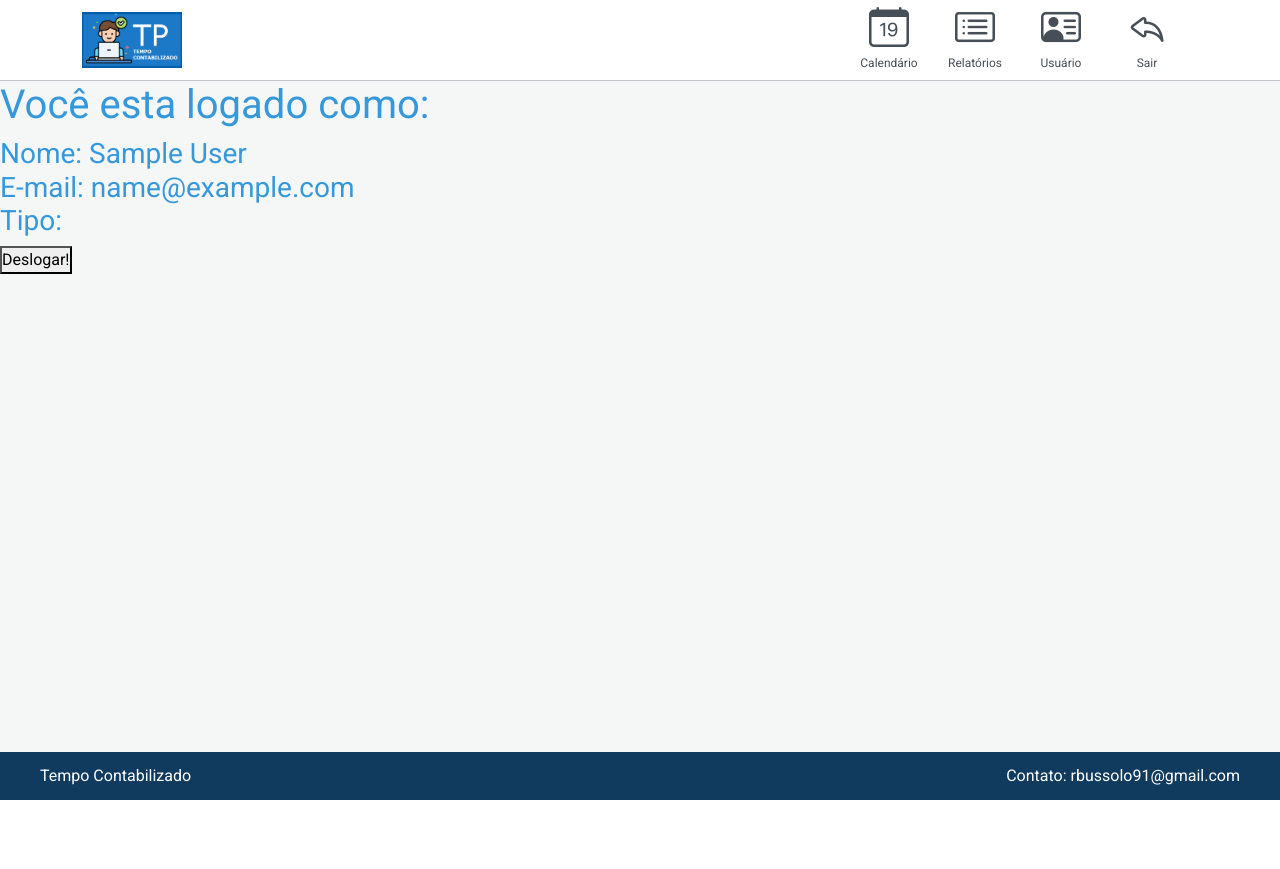
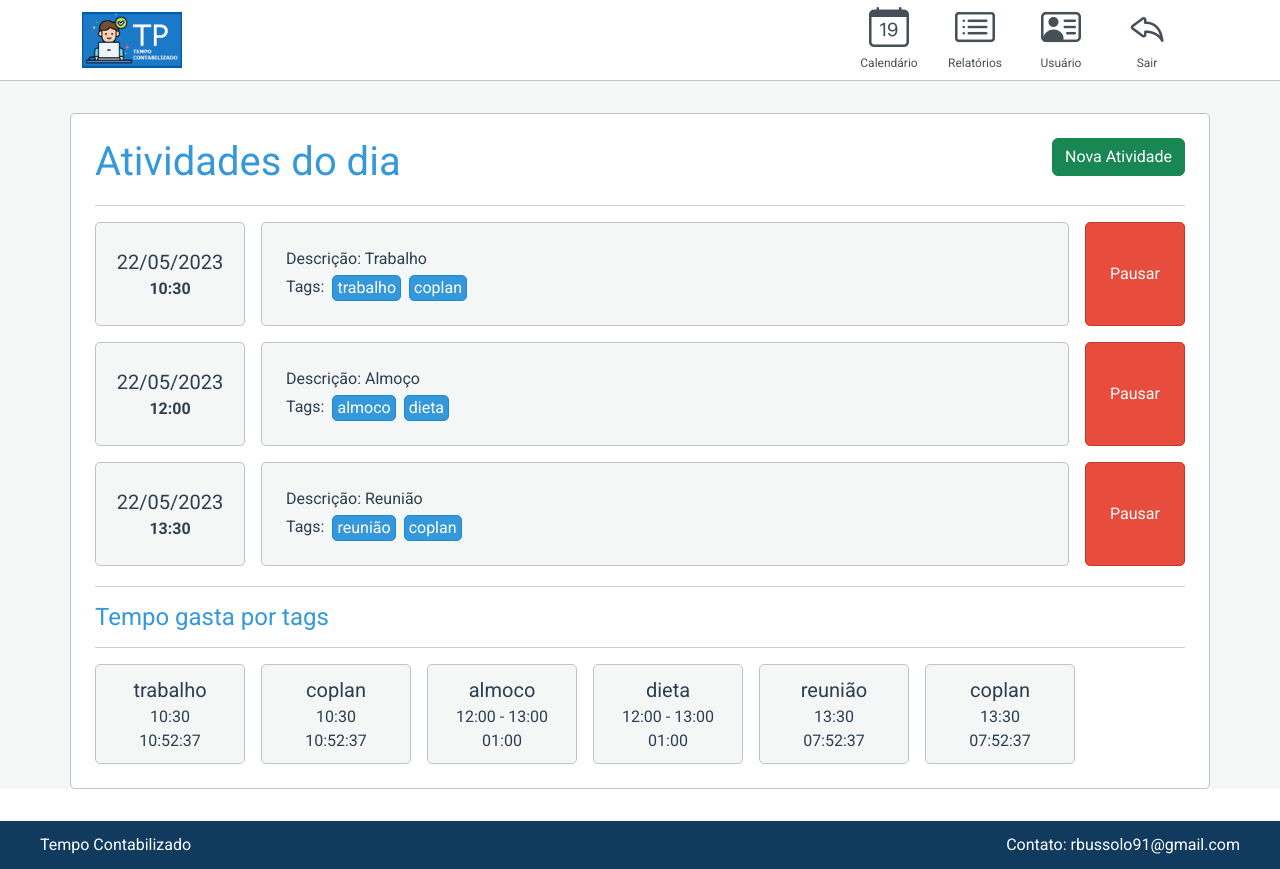
Before and after one commit to rbussolo/tempo-contabilizado-front-end, a React (Create React App) app: page /home in a window 1280 px wide. Before the commit the page ends 800 px from the top, so only its background shows below. Built offline with nearby package versions, Linux system fonts and the light colour scheme; sample sign-in values are in the browser's storage.

Commit message:
Imaginando como deve ser apresentado os dados no front.

```diff
--- a/src/components/Header/index.tsx
+++ b/src/components/Header/index.tsx
@@ -20,7 +20,12 @@ function NavItem({ icon, description }: NavItemProps) {
 }
 
 function Header() {
-  const user = useAuth().getCurrentUser()?.user;
+  const auth = useAuth();
+  const user = auth.getCurrentUser()?.user;
+
+  function handleLogout() {
+    auth.logout();
+  }
 
   return (
     <Navbar expand="lg">
@@ -49,7 +54,7 @@ function Header() {
                   </NavbarBrand>
                 ) : null }
 
-                <NavbarBrand href="/logout">
+                <NavbarBrand href="#" onClick={handleLogout}>
                   <NavItem icon="bi bi-reply" description="Sair" />
                 </NavbarBrand>
               </Nav>
--- a/src/pages/LoggedIn/Home/index.tsx
+++ b/src/pages/LoggedIn/Home/index.tsx
@@ -1,25 +1,186 @@
-import { useAuth } from "../../../contexts/AuthProvider/useAuth";
+import { useNavigate } from "react-router-dom";
+import { TitlePage } from "../../../components/TitlePage";
+import { ContainerForm } from "../../../global.styles";
+import { ContainerActive, ContainerTags } from "./styles";
+import React, { useEffect, useState } from "react";
+
+interface IActive {
+  id: number;
+  description: string;
+  tags: string[];
+  date: Date;
+  stats: string;
+  startTime: string;
+  stopTime?: string;
+}
+
+interface ITag {
+  name: string;
+  startTime: string;
+  stopTime?: string;
+}
+
+function Tag({ name, startTime, stopTime }: ITag){
+  const description = startTime + (stopTime ? " - " + stopTime : "");
+  const [spendTime, setSpendTime] = useState<string>("");
+
+  function timeDifference(startTime: string, stopTime?: string) {
+    if (stopTime) {
+      const minuteStart = hoursToMinutes(startTime);
+      const minuteStop = hoursToMinutes(stopTime);
+      const minuteDifference = minuteStop - minuteStart;
+
+      return minuteToHours(minuteDifference);
+    }
+
+    const date = new Date();
+    const secondStart = hoursToMinutes(startTime) * 60;
+    const secondStop = (date.getHours() * 60 + date.getMinutes()) * 60 + date.getSeconds();
+    const secondDifference = secondStop - secondStart;
+
+    return secondsToHours(secondDifference);
+  }
+
+  function hoursToMinutes(timeString: string): number {
+    if (!timeString) {
+      return 0;
+    }
+
+    const times = timeString.split(":");
+    return parseInt(times[0]) * 60 + parseInt(times[1]);
+  }
+
+  function minuteToHours(time: number): string {
+    const hours = Math.floor(time / 60);
+    const minutes = time - (hours * 60);
+
+    return hours.toString().padStart(2, '0') + ":" + minutes.toString().padStart(2, '0');
+  }
+
+  function secondsToHours(time: number): string {
+    const hours = Math.floor(time / 3600);
+    const minutes = Math.floor((time - (hours * 3600)) / 60);
+    const seconds = time - hours * 3600 - minutes * 60;
+
+    return hours.toString().padStart(2, '0') + ":" + minutes.toString().padStart(2, '0') + ":" + seconds.toString().padStart(2, '0');
+  }
+
+  useEffect(() => {
+    setSpendTime(timeDifference(startTime, stopTime));
+
+    if (!stopTime) {
+      setInterval(function() {
+        setSpendTime(timeDifference(startTime, stopTime));
+      }, 1000);
+    }
+  }, []);
+
+  return (
+    <div className="tag-container" key={"tag_" + name}>
+      <span className="tag-name">{ name }</span>
+      <span className="tag-time">{ description }</span>
+      <span className="tag-total">{ spendTime }</span>
+    </div>
+  )
+}
 
 function Home() {
-  const auth = useAuth();
-  const user = auth.getCurrentUser()?.user;
-
-  function handleLogout() {
-    auth.logout();
-  }
+  const navigate = useNavigate();
+  const activities: IActive[] = [{
+    id: 1,
+    description: "Trabalho",
+    tags: ["trabalho", "coplan"],
+    date: new Date(),
+    stats: 'active',
+    startTime: '10:30'
+  },
+  {
+    id: 2,
+    description: "Almoço",
+    tags: ["almoco", "dieta"],
+    date: new Date(),
+    stats: 'finished',
+    startTime: '12:00',
+    stopTime: '13:00'
+  },
+  {
+    id: 3,
+    description: "Reunião",
+    tags: ["reunião", "coplan"],
+    date: new Date(),
+    stats: 'active',
+    startTime: '13:30'
+  }];
 
   return (
-    <>
-      <h1>
-        Você esta logado como:
-      </h1>
-      <h3>
-        Nome: {user?.name} <br />
-        E-mail: {user?.email} <br />
-        Tipo: {user?.type} <br />
-      </h3>
-      <button onClick={handleLogout}>Deslogar!</button>
-    </>
+    <ContainerForm className="container">
+      <TitlePage title="Atividades do dia" action={{ description: "Nova Atividade", onClick: () => { navigate("/active/create") } }} />
+
+      <hr />
+
+      { activities.length ? (
+        <>
+          { activities.map((active, index) => {
+            return (
+              <React.Fragment key={active.id}>
+                <ContainerActive>
+                  <div className="active-header">
+                    <div className="active-header-date">
+                      { active.date.toLocaleDateString("pt-BR") }
+                    </div>
+                    <div className="active-header-time">
+                      { active.startTime }
+                    </div>
+                  </div>
+                  <div className="active-body">
+                    <div className="active-body-description">
+                      <span>Descrição: </span>{ active.description }
+                    </div>
+                    <div className="active-body-tags">
+                      <span>Tags: </span>
+                      { active.tags.map((tag, index) => {
+                        return (
+                          <div className="active-body-tag" key={"tag_" + index}>
+                            { tag }
+                          </div>
+                        )
+                      })}
+                    </div>
+                  </div>
+                  <div className="active-action">
+                    <span>Pausar</span>
+                  </div>
+                </ContainerActive>
+              </React.Fragment>
+            );
+          }) }
+
+          <hr style={{marginTop: "20px"}}/>
+
+          <div>
+            <h4>Tempo gasta por tags</h4>
+
+            <hr style={{ marginTop: "15px" }} />
+
+            <ContainerTags>
+              { activities.map((active, index) => {
+                const tags = active.tags.map((tag, index) => {
+                  return (
+                    <Tag key={"key_" + tag} name={tag} startTime={active.startTime} stopTime={active.stopTime} />
+                  )
+                })
+
+                return tags;
+              }) }
+            </ContainerTags>
+          </div>
+        </>
+      ) : (
+        <>
+          <h5>Ainda não tem nenhuma atividade cadastrada hoje.</h5>
+        </>
+      ) }
+    </ContainerForm>
   )
 }
 
--- /dev/null
+++ b/src/pages/LoggedIn/Home/styles.ts
@@ -0,0 +1,111 @@
+import styled from "styled-components";
+
+export const ContainerActive = styled.div`
+  display: flex;
+  gap: 1rem;
+
+  div.active-header {
+    width: 150px;
+
+    display: flex;
+    flex-direction: column;
+    justify-content: center;
+
+    padding: 1.5rem 0.75rem;
+    background-color: #f5f6f6;
+
+    border: 1px solid var(--border-color);
+    border-radius: var(--border-radius);
+
+    > div {
+      text-align: center;
+    }
+
+    .active-header-date {
+      font-size: 1.25rem;
+    }
+
+    .active-header-time {
+      font-weight: bold;
+    }
+  }
+
+  div.active-body {
+    flex-grow: 1;
+
+    padding: 1.5rem;
+    background-color: #f5f6f6;
+
+    border: 1px solid var(--border-color);
+    border-radius: var(--border-radius);
+
+    display: flex;
+    flex-direction: column;
+
+    .active-body-description {
+      flex-grow: 1;
+    }
+
+    .active-body-tags {
+      display: flex;
+      gap: 0.5rem;
+
+      .active-body-tag {
+        padding: 0rem 0.25rem;
+        background-color: #3498db;
+        color: #fff;
+
+        border: 1px solid #1c8bd5;
+        border-radius: var(--border-radius);
+      }
+    }
+  }
+
+  div.active-action {
+    display: flex;
+    justify-content: center;
+    align-items: center;
+
+    cursor: pointer;
+
+    padding: 1.5rem;
+    background-color: #e74c3c;
+    color: #fff;
+
+    border: 1px solid #c0392b;
+    border-radius: var(--border-radius);
+  }
+
+  & + & {
+    margin-top: 1rem;
+  }
+`;
+
+export const ContainerTags = styled.div`
+  display: flex;
+  gap: 1rem;
+
+  div.tag-container {
+    width: 150px;
+    height: 100px;
+
+    display: flex;
+    flex-direction: column;
+    justify-content: center;
+
+    padding: 1.5rem 0.75rem;
+    background-color: #f5f6f6;
+
+    border: 1px solid var(--border-color);
+    border-radius: var(--border-radius);
+
+    .tag-name {
+      text-align: center;
+      font-size: 20px;
+    }
+
+    .tag-time, .tag-total {
+      text-align: center;
+    }
+  }
+`;
```
